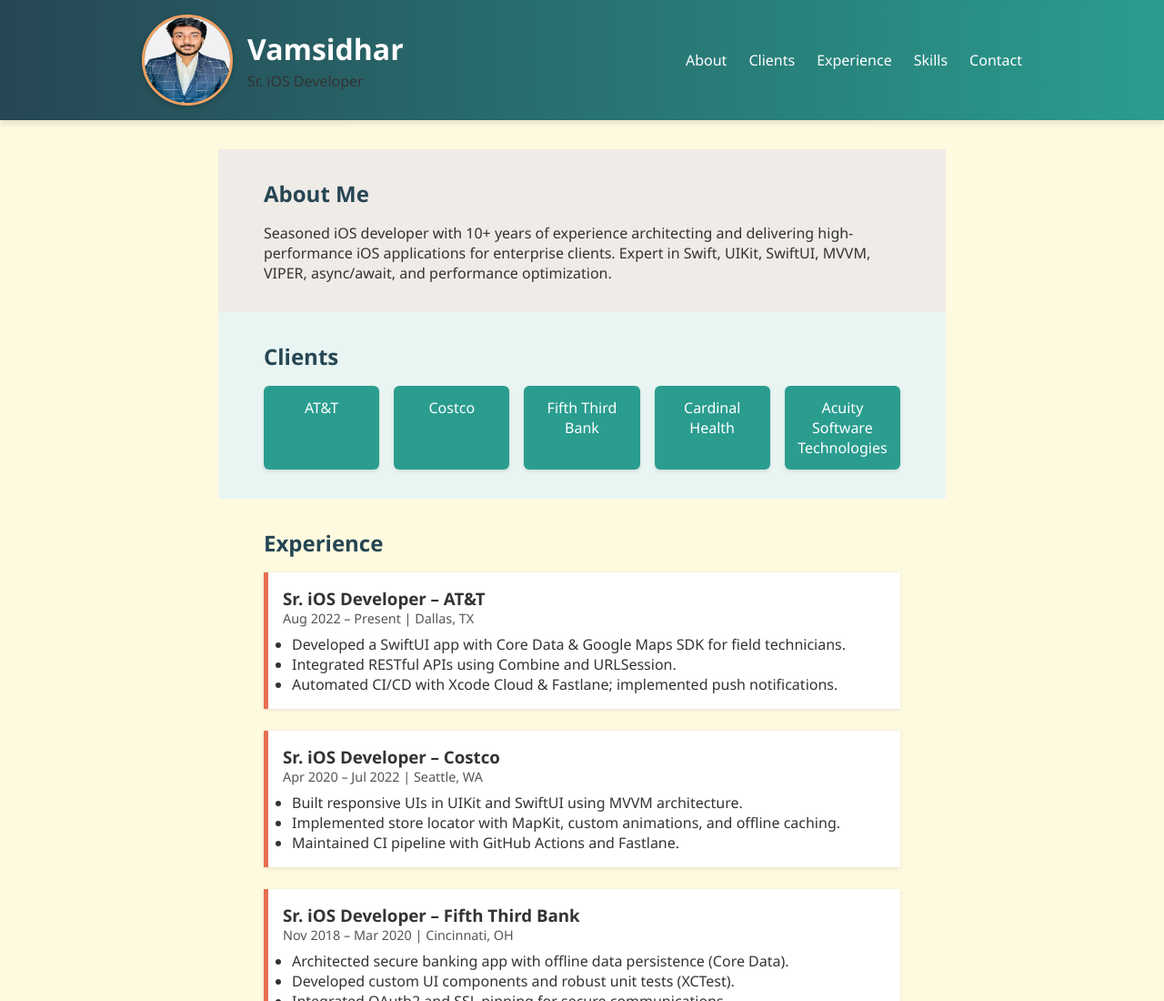
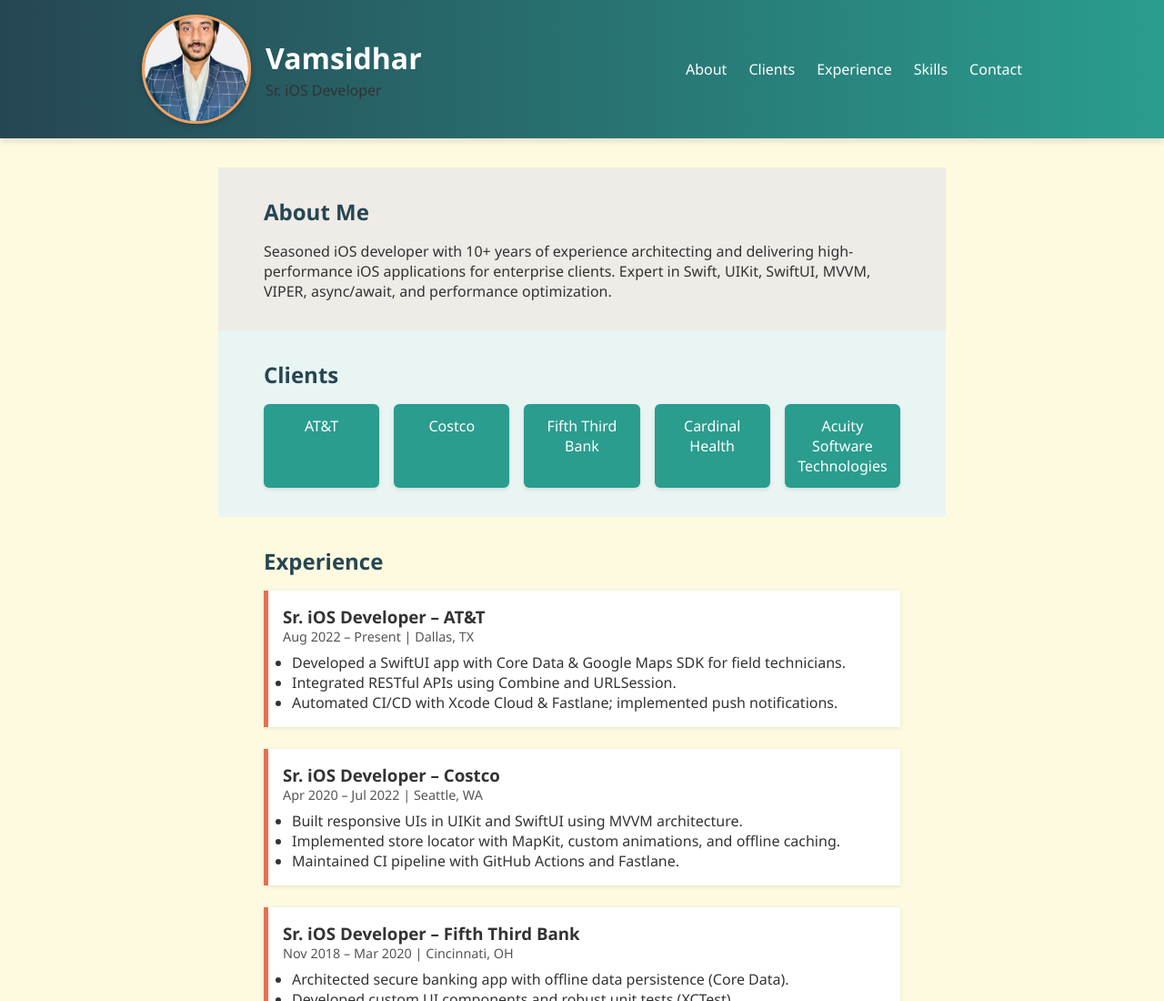
Before and after one commit to vamsidharApps/Portfolio, a plain HTML site: page index.html in a window 1280 px wide. Shown: the top 1100 px of the page at 91% size. Drawn offline with Linux system fonts and the light colour scheme.

Commit message:
Update style.css

```diff
--- a/style.css
+++ b/style.css
@@ -18,7 +18,15 @@ header {
   padding: 1rem 0; position: sticky; top: 0; z-index: 100; box-shadow: 0 4px 6px rgba(0,0,0,0.1); animation: fadeIn 1s;
 }
 .container { display: flex; align-items: center; justify-content: space-between; max-width: 1000px; margin: auto; padding: 0 1rem; }
-.profile-pic { width: 100px; height: 100px; border-radius: 50%; border: 3px solid var(--highlight-color); box-shadow: 0 2px 6px rgba(0,0,0,0.2); }
+.profile-pic {
+  width: 120px;
+  height: auto;
+  max-height: 120px;
+  object-fit: cover;
+  border-radius: 50%;
+  border: 3px solid var(--highlight-color);
+  box-shadow: 0 2px 6px rgba(0,0,0,0.2);
+}
 .headline { margin-left: 1rem; flex-grow: 1; }
 .logo { font-size: 2rem; color: #fff; animation: slideIn 0.8s; }
 .subtitle { color: #fffcc; margin-top: 0.2rem; }
```
